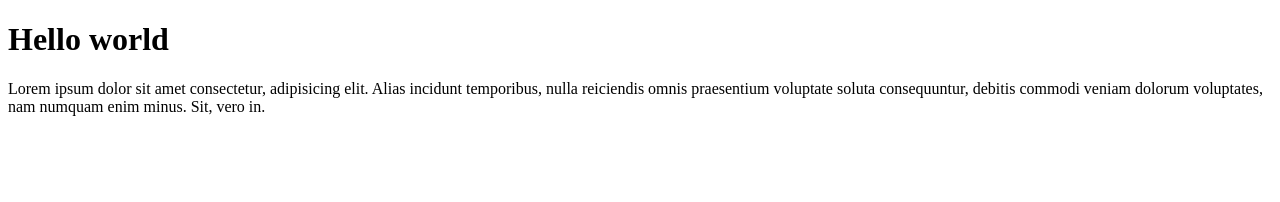
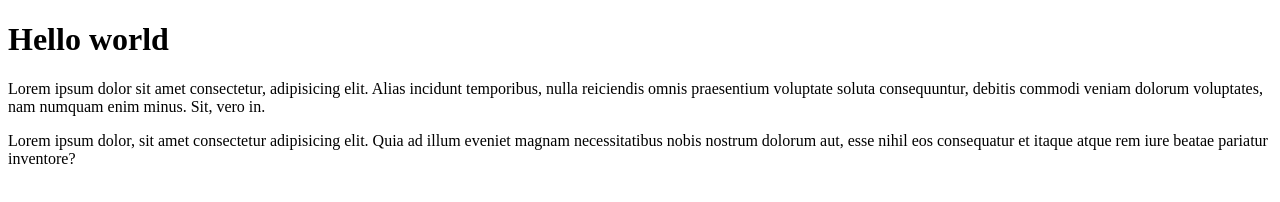
Before and after one commit to likermusic/test-repo, a plain HTML site: page index.html in a window 1280 px wide. Drawn offline with Linux system fonts and the light colour scheme.

Commit message:
Modified files

```diff
--- a/index.html
+++ b/index.html
@@ -14,5 +14,10 @@
       consequuntur, debitis commodi veniam dolorum voluptates, nam numquam enim
       minus. Sit, vero in.
     </p>
+    <p>
+      Lorem ipsum dolor, sit amet consectetur adipisicing elit. Quia ad illum
+      eveniet magnam necessitatibus nobis nostrum dolorum aut, esse nihil eos
+      consequatur et itaque atque rem iure beatae pariatur inventore?
+    </p>
   </body>
 </html>
```
Also changed, not shown: text.txt.
